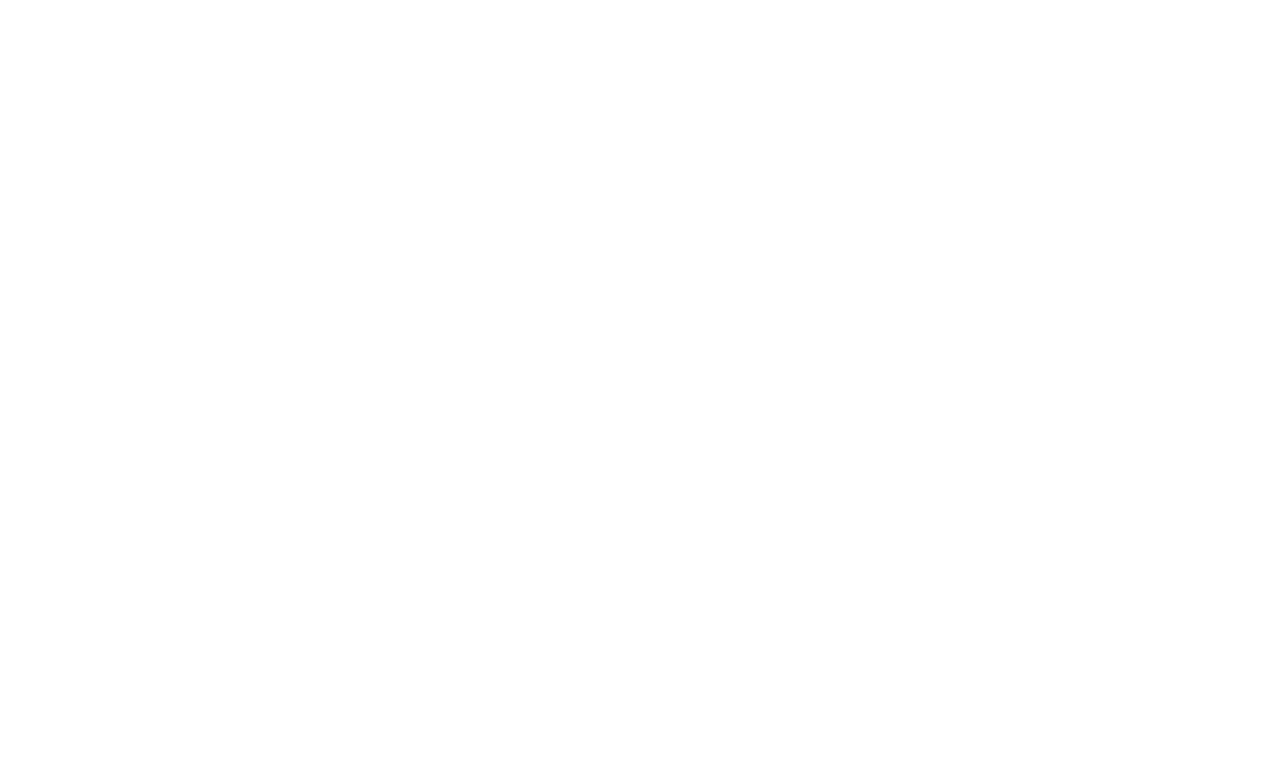
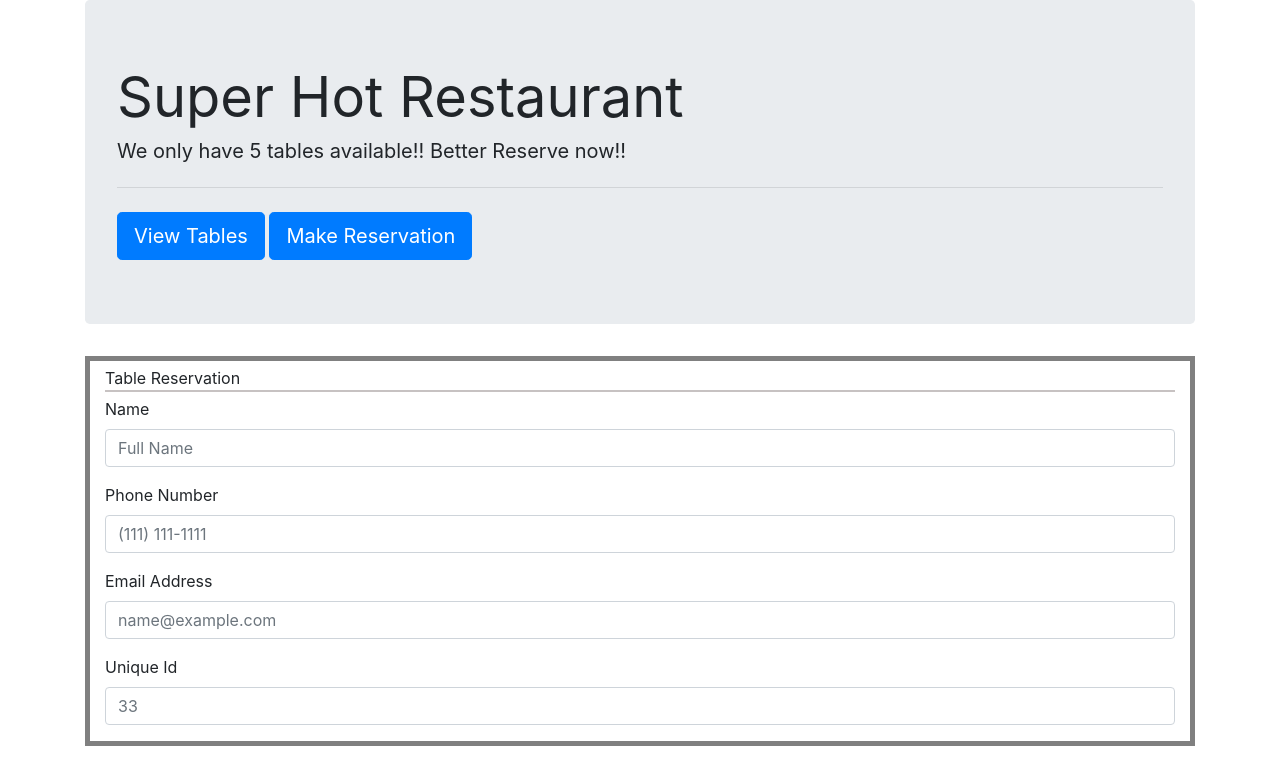
Before and after one commit to mnorthup2207/Hot_Restaurant_App, a plain HTML site: page reserve.html in a window 1280 px wide. Drawn offline with nearby package versions, Linux system fonts and the light colour scheme.

Commit message:
Added the barebones reservation.html page. Added some css

```diff
--- a/reserve.html
+++ b/reserve.html
@@ -0,0 +1,102 @@
+<!DOCTYPE html>
+<html lang="en">
+  <head>
+    <!-- Required meta tags -->
+    <meta charset="utf-8" />
+    <meta
+      name="viewport"
+      content="width=device-width, initial-scale=1, shrink-to-fit=no"
+    />
+
+    <!-- Bootstrap CSS -->
+    <link
+      rel="stylesheet"
+      href="https://maxcdn.bootstrapcdn.com/bootstrap/4.0.0/css/bootstrap.min.css"
+      integrity="sha384-Gn5384xqQ1aoWXA+058RXPxPg6fy4IWvTNh0E263XmFcJlSAwiGgFAW/dAiS6JXm"
+      crossorigin="anonymous"
+    />
+    <link
+    rel="stylesheet"
+    href="style.css"
+    />
+
+    <title>Reservation</title>
+  </head>
+  <body>
+    <div class="container">
+      <div class="jumbotron">
+        <h1 class="display-4"><strong>Super Hot Restaurant</strong></h1>
+        <h2 class="lead">
+          <strong
+            >We only have 5 tables available!! Better Reserve now!!</strong
+          >
+        </h2>
+        <hr class="my-4" />
+        <a class="btn btn-primary btn-lg" href="#" role="button">View Tables</a>
+        <a class="btn btn-primary btn-lg" href="#" role="button"
+          >Make Reservation</a
+        >
+      </div>
+      <div class="container tableBox">
+          <p class="boxHeader">Table Reservation</p>
+
+
+        <form>
+            <div class="form-group">
+            <label for="name">Name</label>
+            <input
+                type="text"
+                class="form-control"
+                id="name"
+                placeholder="Full Name"
+            />
+            </div>
+            <div class="form-group">
+            <label for="phoneNumber">Phone Number</label>
+            <input
+                type="text"
+                class="form-control"
+                id="phoneNumber"
+                placeholder="(111) 111-1111"
+            />
+            </div>
+            <div class="form-group">
+            <label for="email">Email Address</label>
+            <input
+                type="email"
+                class="form-control"
+                id="email"
+                placeholder="name@example.com"
+            />
+            </div>
+            <div class="form-group">
+            <label for="uniqueId">Unique Id</label>
+            <input
+                type="text"
+                class="form-control"
+                id="uniqueId"
+                placeholder="33"
+            />
+            </div>
+        </form>
+      </div>
+
+    </div>
+
+    <script
+    src="https://code.jquery.com/jquery-3.2.1.slim.min.js"
+    integrity="sha384-KJ3o2DKtIkvYIK3UENzmM7KCkRr/rE9/Qpg6aAZGJwFDMVNA/GpGFF93hXpG5KkN"
+    crossorigin="anonymous"
+  ></script>
+  <script
+    src="https://cdnjs.cloudflare.com/ajax/libs/popper.js/1.12.9/umd/popper.min.js"
+    integrity="sha384-ApNbgh9B+Y1QKtv3Rn7W3mgPxhU9K/ScQsAP7hUibX39j7fakFPskvXusvfa0b4Q"
+    crossorigin="anonymous"
+  ></script>
+  <script
+    src="https://maxcdn.bootstrapcdn.com/bootstrap/4.0.0/js/bootstrap.min.js"
+    integrity="sha384-JZR6Spejh4U02d8jOt6vLEHfe/JQGiRRSQQxSfFWpi1MquVdAyjUar5+76PVCmYl"
+    crossorigin="anonymous"
+  ></script>
+  </body>
+</html>
--- a/style.css
+++ b/style.css
@@ -1,3 +1,18 @@
 /* #jumboHome{
     margin-left: 10% ;
 } */
+
+
+
+
+
+
+
+/* Reservation HTML CSS */
+.tableBox {
+    border: 5px solid grey;
+}
+.boxHeader {
+    border-bottom: 2px solid rgb(199, 194, 194);
+    margin: 5px 0px;
+}
```
